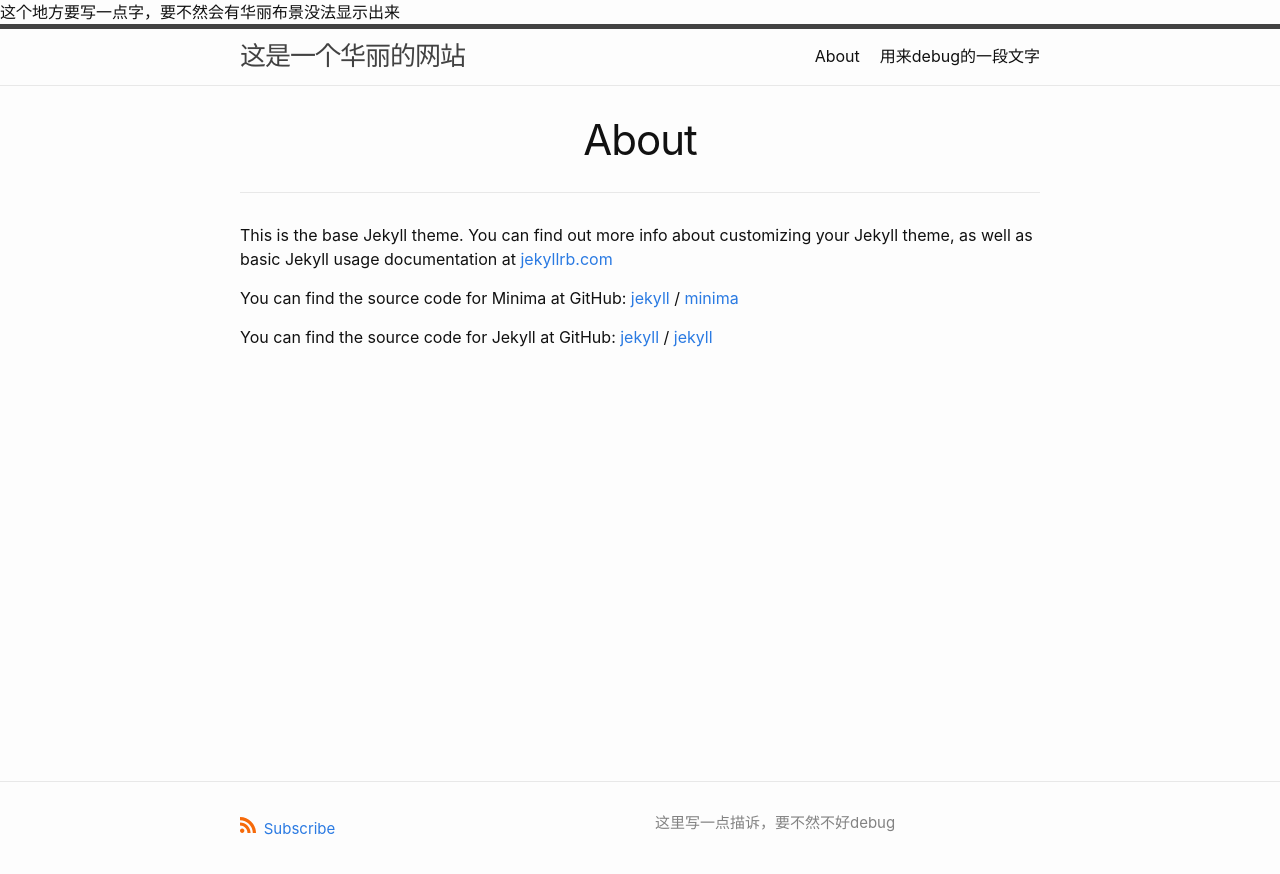
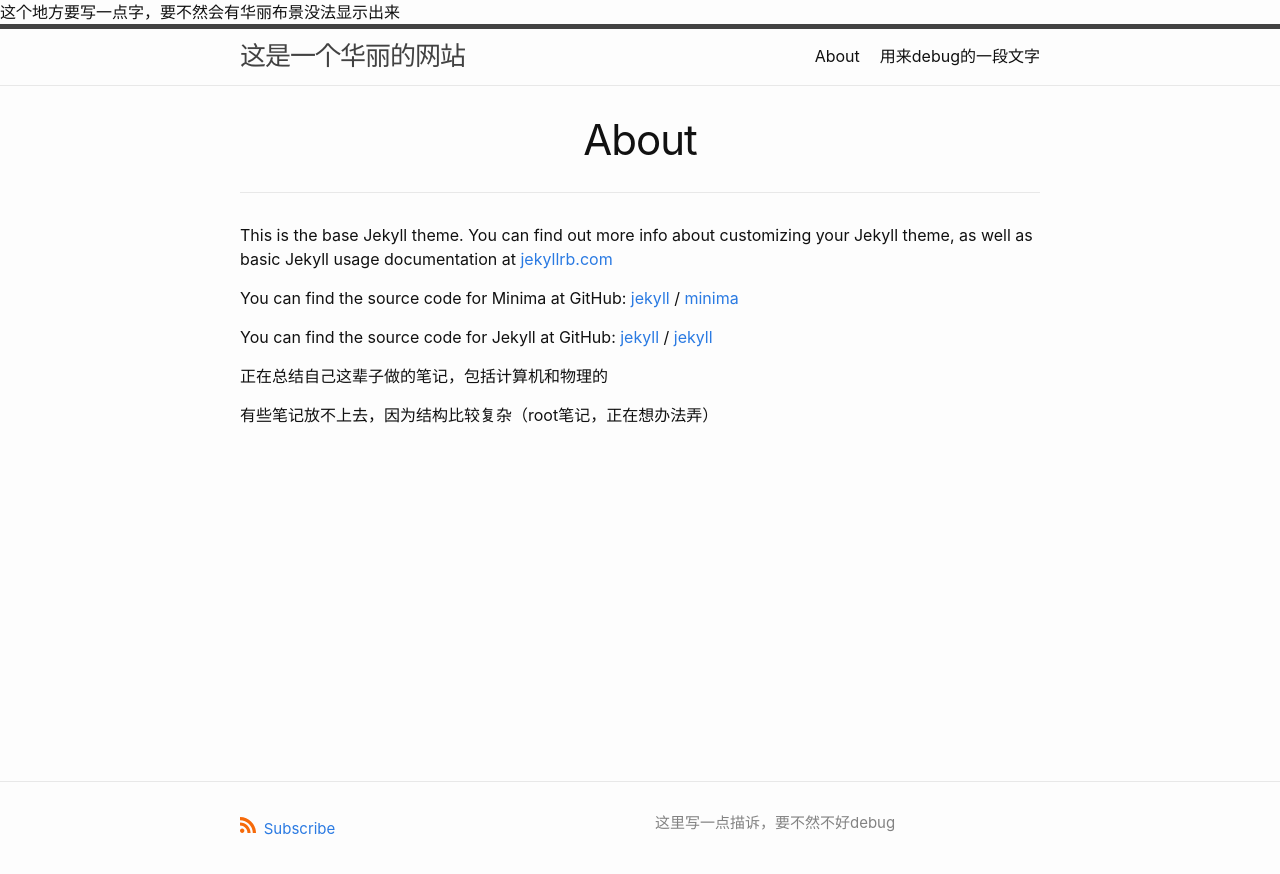
Before and after one commit to huinaibing/huinaibing.github.io, a Jekyll site: the page built from about.markdown, in a window 1280 px wide. Shown: the top 874 px of the page. Built offline with Jekyll 4.4.1, drawn with Linux system fonts in a browser that asks for light colours.

Commit message:
init branch linux

```diff
--- a/about.markdown
+++ b/about.markdown
@@ -16,3 +16,7 @@ You can find the source code for Jekyll at GitHub:
 
 
 [jekyll-organization]: https://github.com/jekyll
+
+正在总结自己这辈子做的笔记，包括计算机和物理的
+
+有些笔记放不上去，因为结构比较复杂（root笔记，正在想办法弄）
```
